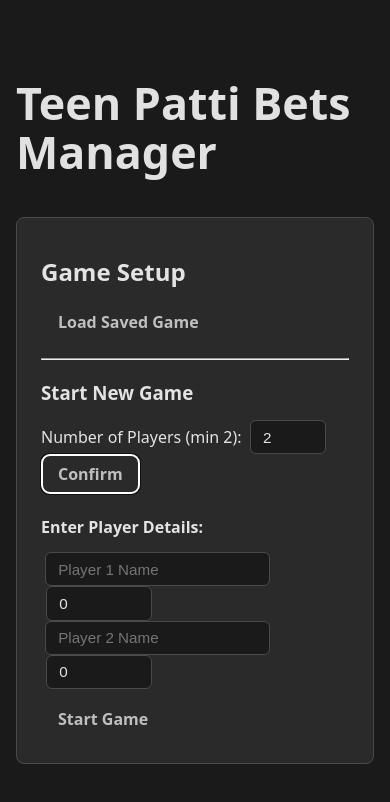
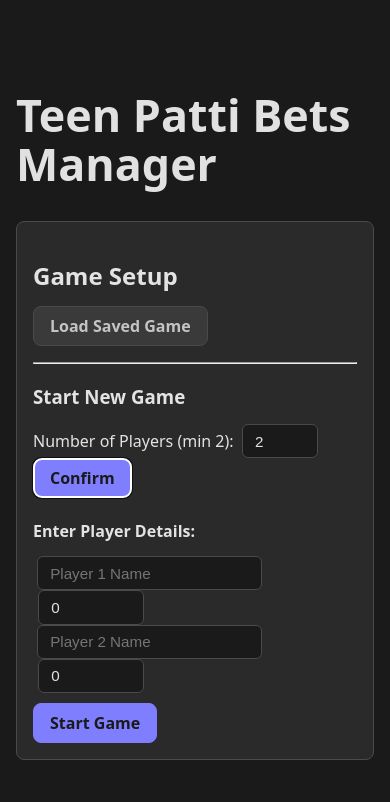
Before and after one commit to gaurav25122000/teen-patti-react, a React (Vite) app: page / in a window 390 px wide. Both pictures are taken after a click on the button "Confirm". Shown: the top 802 px of the page. Built offline with nearby package versions, Linux system fonts and the light colour scheme.

Commit message:
Mweb Friendly Changes

```diff
--- a/src/App.css
+++ b/src/App.css
@@ -5,7 +5,8 @@
   gap: 1rem;
   max-width: 1100px; /* Even wider */
   margin: auto;
-  /* padding: 1rem; /* Padding moved to body */
+  width: 100%; /* Ensure it takes full width available */
+  box-sizing: border-box; /* Include padding in width calculation */
 }
 
 .setup-screen, .game-screen {
@@ -19,7 +20,7 @@
 
 .game-screen {
     display: grid;
-    grid-template-columns: minmax(300px, 1.5fr) 3fr; /* Ensure player list has min width */
+    grid-template-columns: minmax(250px, 1.5fr) 3fr; /* Adjusted min width for player list */
     gap: 1rem;
 }
 
@@ -112,6 +113,42 @@
     gap: 0.5rem; /* Spacing between buttons */
 }
 
+/* --- General Action Button Styles --- */
+
+/* Primary action button (e.g., Start Game, New Round) */
+.btn-primary, .btn-start {
+    background-color: var(--color-primary);
+    color: var(--color-background); /* Dark text on primary color */
+    border: 1px solid var(--color-primary);
+    font-weight: bold;
+}
+
+
+.btn-primary:hover, .btn-start:hover {
+    background-color: var(--color-primary-hover);
+    border-color: var(--color-primary-hover);
+}
+
+.btn-primary:disabled, .btn-start:disabled {
+    background-color: var(--color-primary); /* Keep color but use opacity */
+    border-color: var(--color-primary);
+    color: var(--color-background);
+    opacity: 0.5; /* Standard disabled opacity */
+    cursor: not-allowed;
+}
+
+/* Secondary action button (e.g., End Game, Cancel) */
+.btn-secondary {
+    background-color: var(--color-background-mute); /* More subtle background */
+    color: var(--color-text-soft);
+    border: 1px solid var(--color-border);
+}
+
+.btn-secondary:hover {
+    background-color: var(--color-border); /* Darken slightly on hover */
+    border-color: var(--color-text-muted);
+}
+
 /* --- Round Control Button Specific Colors --- */
 .round-controls .btn-bet {
     background-color: var(--color-success);
@@ -186,3 +223,42 @@
     /* Add logic in JS/React to conditionally apply this class */
     /* Example: position: fixed; top: 0; left: 0; width: 100%; height: 100%; background: rgba(0,0,0,0.5); z-index: 5; */
 }
+
+/* --- Media Queries for Responsiveness --- */
+
+/* Tablet and smaller desktop */
+@media (max-width: 900px) {
+    .game-screen {
+        /* Stack player list and game area */
+        grid-template-columns: 1fr;
+    }
+
+    .player-list {
+        order: 2; /* Move player list below game area if desired */
+        margin-top: 1rem; /* Add space when stacked */
+    }
+
+    .game-area {
+        order: 1;
+    }
+}
+
+/* Mobile devices */
+@media (max-width: 600px) {
+    .app-container {
+        gap: 0.5rem; /* Reduce gap */
+    }
+
+    .setup-screen, .game-screen {
+        padding: 1rem; /* Reduce padding */
+    }
+
+    .player-list th, .player-list td {
+        padding: 0.5rem 0.6rem; /* Reduce cell padding */
+        font-size: 0.9em; /* Slightly smaller font in table */
+    }
+
+    .round-controls input[type="number"] {
+        width: 80px; /* Smaller input width */
+    }
+}
--- a/src/App.tsx
+++ b/src/App.tsx
@@ -567,7 +567,7 @@ function App() {
         <div className="setup-screen">
           <h2>Game Setup</h2>
           <div className="setup-actions">
-             <button onClick={handleLoadGame} disabled={!localStorage.getItem(LOCAL_STORAGE_KEY)}>Load Saved Game</button>
+             <button className="btn-secondary" onClick={handleLoadGame} disabled={!localStorage.getItem(LOCAL_STORAGE_KEY)}>Load Saved Game</button>
           </div>
           <hr/>
           <h3>Start New Game</h3>
@@ -580,7 +580,7 @@ function App() {
               onChange={(e) => setNumPlayersInput(e.target.value)}
               style={{width: "50px"}}
             />
-            <button onClick={handleConfirmNumPlayers}>Confirm</button>
+            <button className="btn-primary" onClick={handleConfirmNumPlayers}>Confirm</button>
           </div>
           {playerInputs.length > 0 && (
             <div>
@@ -602,7 +602,7 @@ function App() {
                   />
                 </div>
               ))}
-              <button onClick={handleStartNewGame} style={{marginTop: "10px"}}>Start Game</button>
+              <button className="btn-start" onClick={handleStartNewGame} style={{marginTop: "10px"}}>Start Game</button>
             </div>
           )}
         </div>
@@ -710,10 +710,10 @@ function App() {
           {/* Actions and Log Area */}
           <div>
             <div className="game-actions">
-              <button onClick={handleStartRound} disabled={gameState.roundActive || gameState.players.length < 2}>Start New Round</button>
-              <button onClick={handleAddPlayer} disabled={gameState.roundActive}>Add Player</button>
-              <button onClick={handleRemovePlayer} disabled={gameState.roundActive || gameState.players.length <= 2}>Remove Player</button>
-              <button onClick={() => setShowSetup(true)}>Back to Setup</button>
+              <button className="btn-primary" onClick={handleStartRound} disabled={gameState.roundActive || gameState.players.length < 2}>Start New Round</button>
+              <button className="btn-primary" onClick={handleAddPlayer} disabled={gameState.roundActive}>Add Player</button>
+              <button className="btn-secondary" onClick={handleRemovePlayer} disabled={gameState.roundActive || gameState.players.length <= 2}>Remove Player</button>
+              <button className="btn-secondary" onClick={() => setShowSetup(true)}>Back to Setup</button>
             </div>
 
             {gameState.roundActive && currentPlayer && (
```
